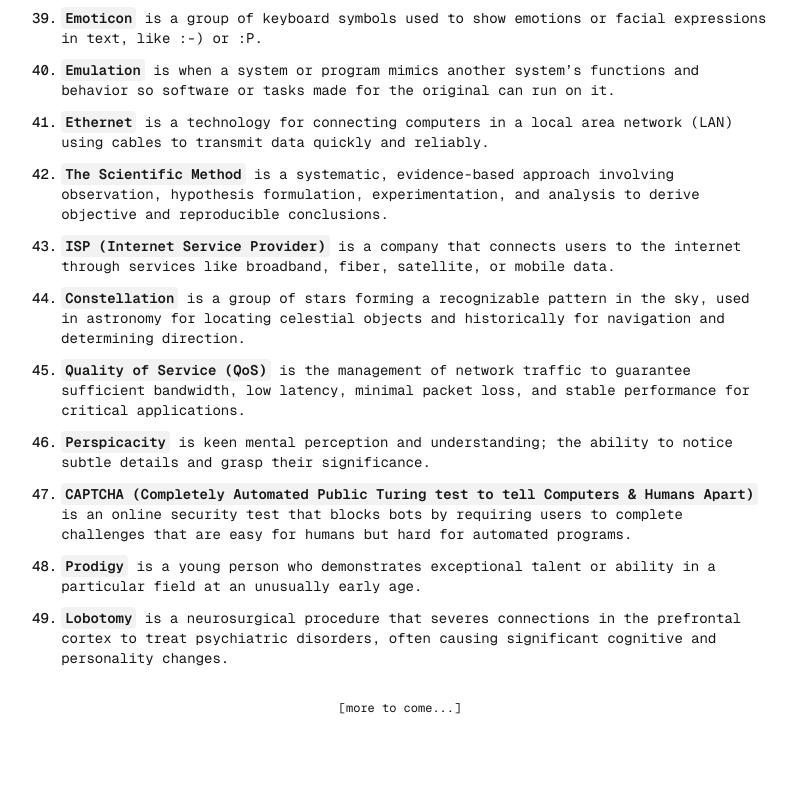
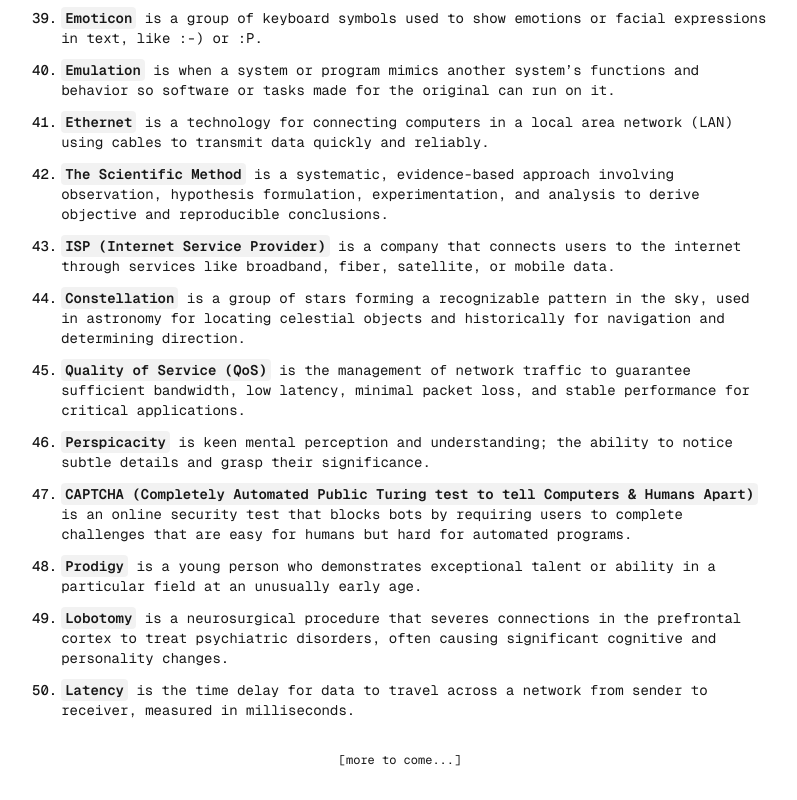
Before and after one commit to BrahimBoussada/mind-log, a Next.js app: page / in a window 1280 px wide. Shown: the part 2311-3111 px from the top of the page, without its empty margins (240-1037 px from the left). Before the commit the page ends 3059 px from the top, so only its background shows below. Built offline with nearby package versions, Linux system fonts and the light colour scheme.

Commit message:
log: 09-09-2025

```diff
--- a/src/app/page.tsx
+++ b/src/app/page.tsx
@@ -466,6 +466,14 @@ export default function Home() {
             often causing significant cognitive and personality changes.
           </Text>
         </Note>
+
+        <Note>
+          <N>50. </N>
+          <Text>
+            <Key>Latency</Key> is the time delay for data to travel across a
+            network from sender to receiver, measured in milliseconds.
+          </Text>
+        </Note>
       </NoteWrapper>
 
       <span className="font-mono text-xs text-center my-8">
```
